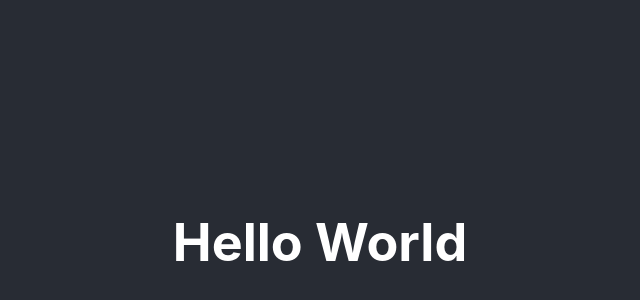
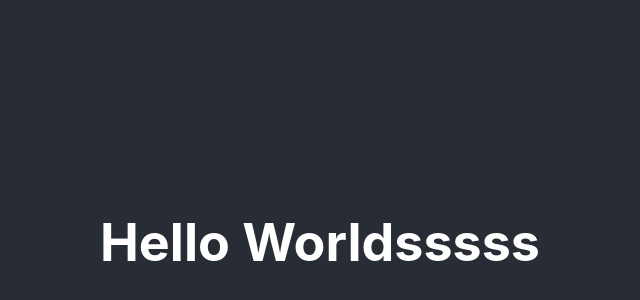
Before and after one commit to sastubblefield/react-weather, a React (Create React App) app: page / in a window 1280 px wide. Shown: the part 158-458 px from the top of the page, without its empty margins (320-960 px from the left). Built offline with nearby package versions, Linux system fonts and the light colour scheme; the HTML template or start-up script is replaced by a standard one.

Commit message:
test on changes

```diff
--- a/src/App.js
+++ b/src/App.js
@@ -1,10 +1,11 @@
+import React from "react";
 import "./App.css";
 
 function App() {
   return (
     <div className="App">
       <header className="App-header">
-        <h1>Hello World</h1>
+        <h1>Hello Worldsssss</h1>
       </header>
     </div>
   );
```
